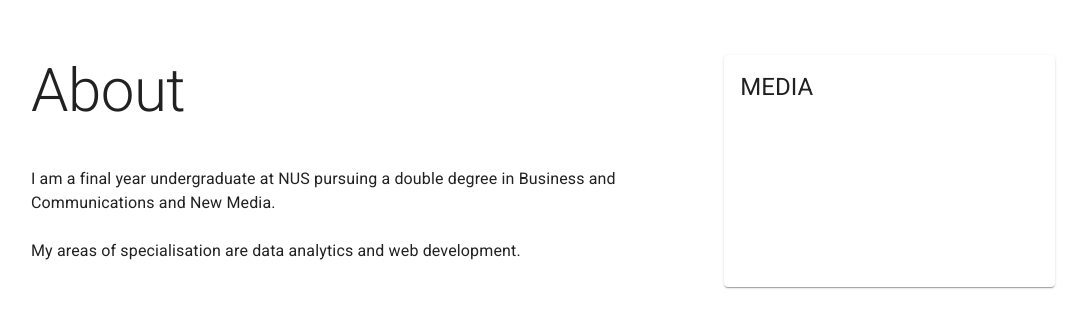
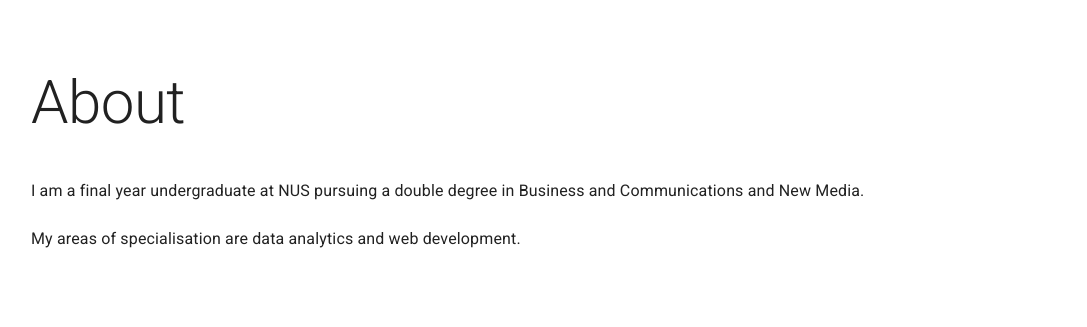
Before and after one commit to derkky/personal-website, a React (Create React App) app: page / in a window 1280 px wide. Shown: the part 1141-1468 px from the top of the page, without its empty margins (97-1184 px from the left). Built offline with nearby package versions, Linux system fonts and the light colour scheme.

Commit message:
changed about section

```diff
--- a/src/components/About.js
+++ b/src/components/About.js
@@ -18,13 +18,10 @@ const About = () => {
                     display: "flex",
                     gap: 4,
                     width: "80vw",
-                    flexWrap: "wrap-reverse"
                 }}
             >
                 <Box
                     sx={{
-                        minWidth: "500px",
-                        flex: 2,
                         display: "flex",
                         flexDirection: "column",
                     }}
@@ -46,15 +43,6 @@ const About = () => {
                     <br />
                 </Box>
 
-                <Card
-                    sx={{
-                        flex: 1,
-                        minWidth: "300px",
-                    }}
-                >
-                    <CardHeader title="MEDIA" />
-                </Card>
-
             </Box>
 
 
```
